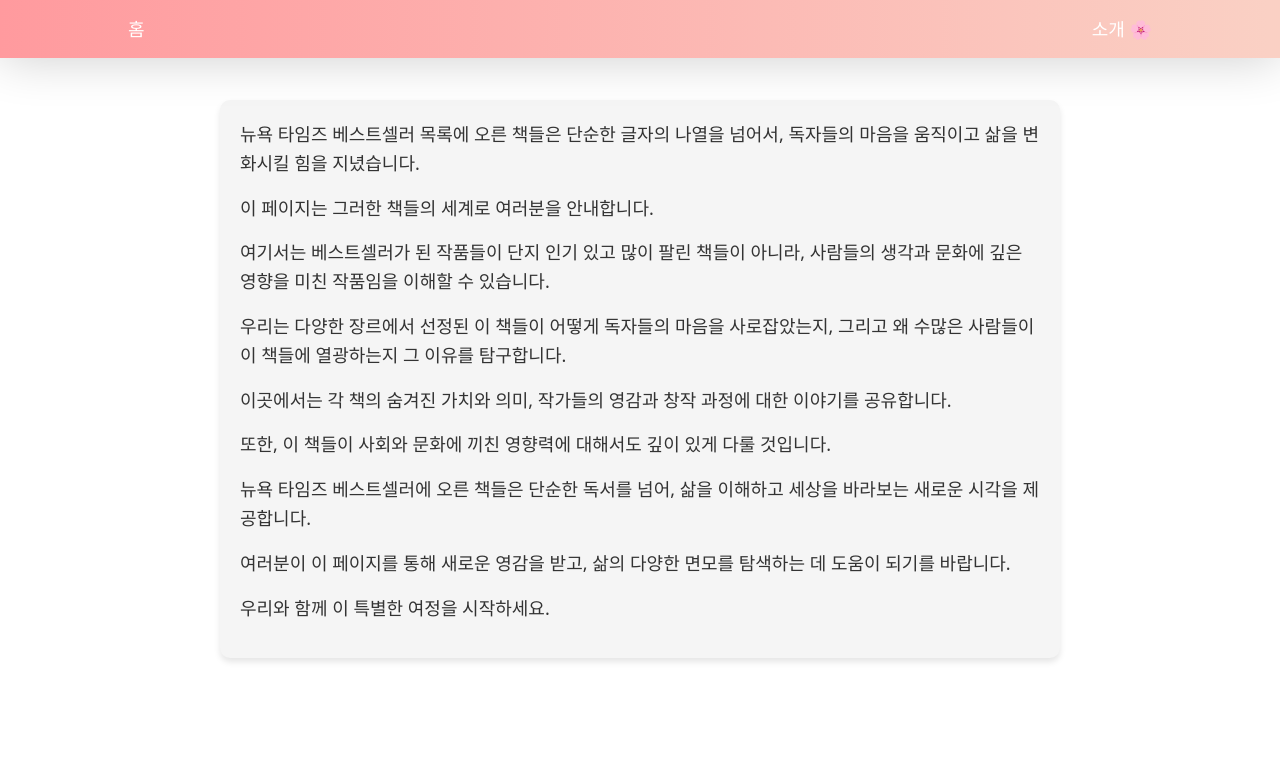
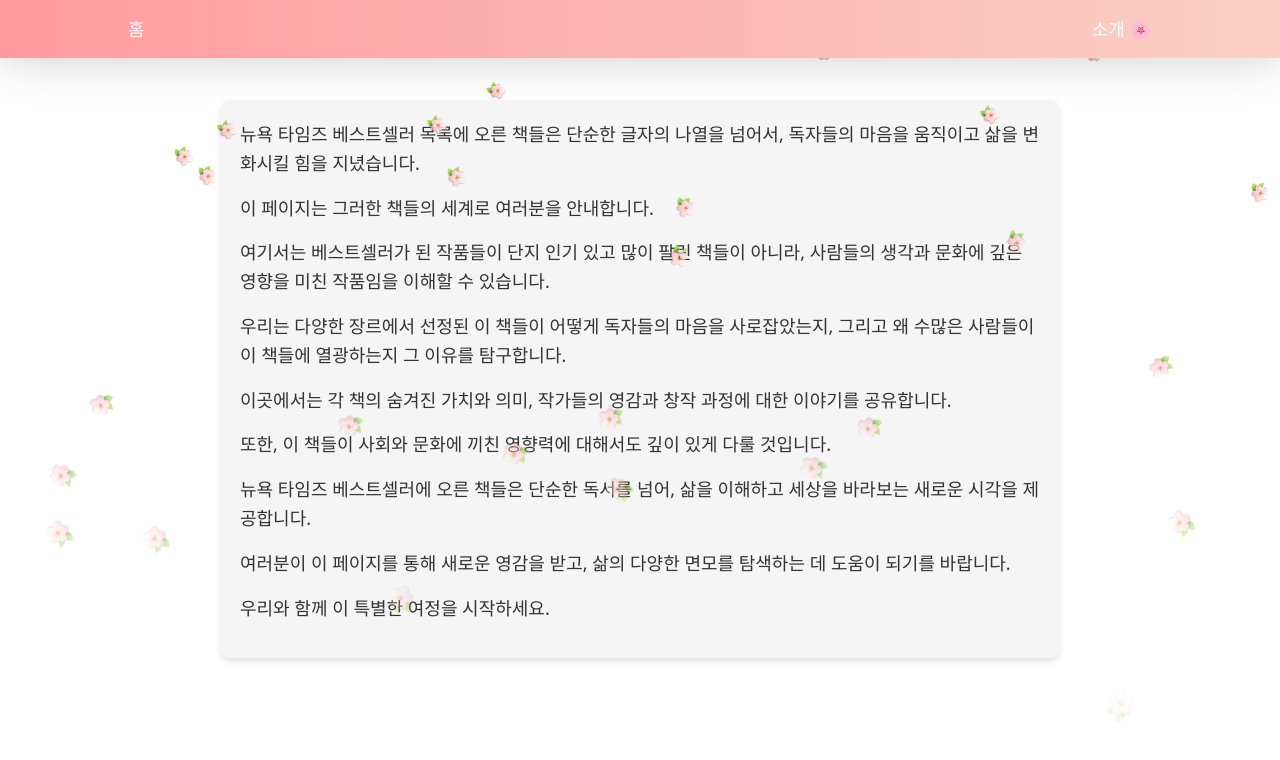
Before and after one commit to wonjangcloud9/next-14-newYork, a Next.js app: page /about in a window 1280 px wide. Shown: the top 760 px of the page. Built offline with nearby package versions, Linux system fonts and the light colour scheme.

Commit message:
:sparkles: implement: 1. 벚꽃 에디션으로다가 layout에 추가

```diff
--- /dev/null
+++ b/app/_components/벚꽃.tsx
@@ -0,0 +1,20 @@
+import styles from "../styles/벚꽃.module.css";
+
+export default function 벚꽃() {
+  const array30 = Array.from({ length: 30 }, (_, index) => index + 1);
+  return (
+    <>
+      {array30.map((_, index: number) => (
+        <div
+          key={index}
+          className={`${styles.cherryBlossom}`}
+          style={{
+            animationDuration: `${Math.random() * 5 + 3}s`,
+            animationDelay: `${Math.random() * 5}s`,
+            left: `${Math.random() * 100}%`,
+          }}
+        ></div>
+      ))}
+    </>
+  );
+}
--- a/app/layout.tsx
+++ b/app/layout.tsx
@@ -1,4 +1,5 @@
 import Navigation from "./_components/navigation";
+import 벚꽃 from "./_components/벚꽃";
 import "./styles/global.css";
 
 export const metadata = {
@@ -22,6 +23,7 @@
       <body>
         <Navigation />
         {children}
+        <벚꽃 />
       </body>
     </html>
   );
--- /dev/null
+++ b/app/styles/벚꽃.module.css
@@ -0,0 +1,23 @@
+@keyframes float {
+  0% {
+    transform: translateY(-100%) rotate(0deg) scale(0.5) translateX(0);
+    opacity: 1;
+  }
+  100% {
+    transform: translateY(100vh) rotate(360deg) scale(1) translateX(3vw);
+    opacity: 0;
+  }
+}
+.cherryBlossom {
+  position: fixed;
+  top: 0;
+  width: 50px;
+  height: 50px;
+  background-size: contain;
+  background-repeat: no-repeat;
+  background-image: url("/cherry-blossom.png");
+  animation-name: float;
+  animation-timing-function: linear;
+  animation-iteration-count: infinite;
+  z-index: 9;
+}
```
Also changed, not shown: public/cherry-blossom.png (added).
